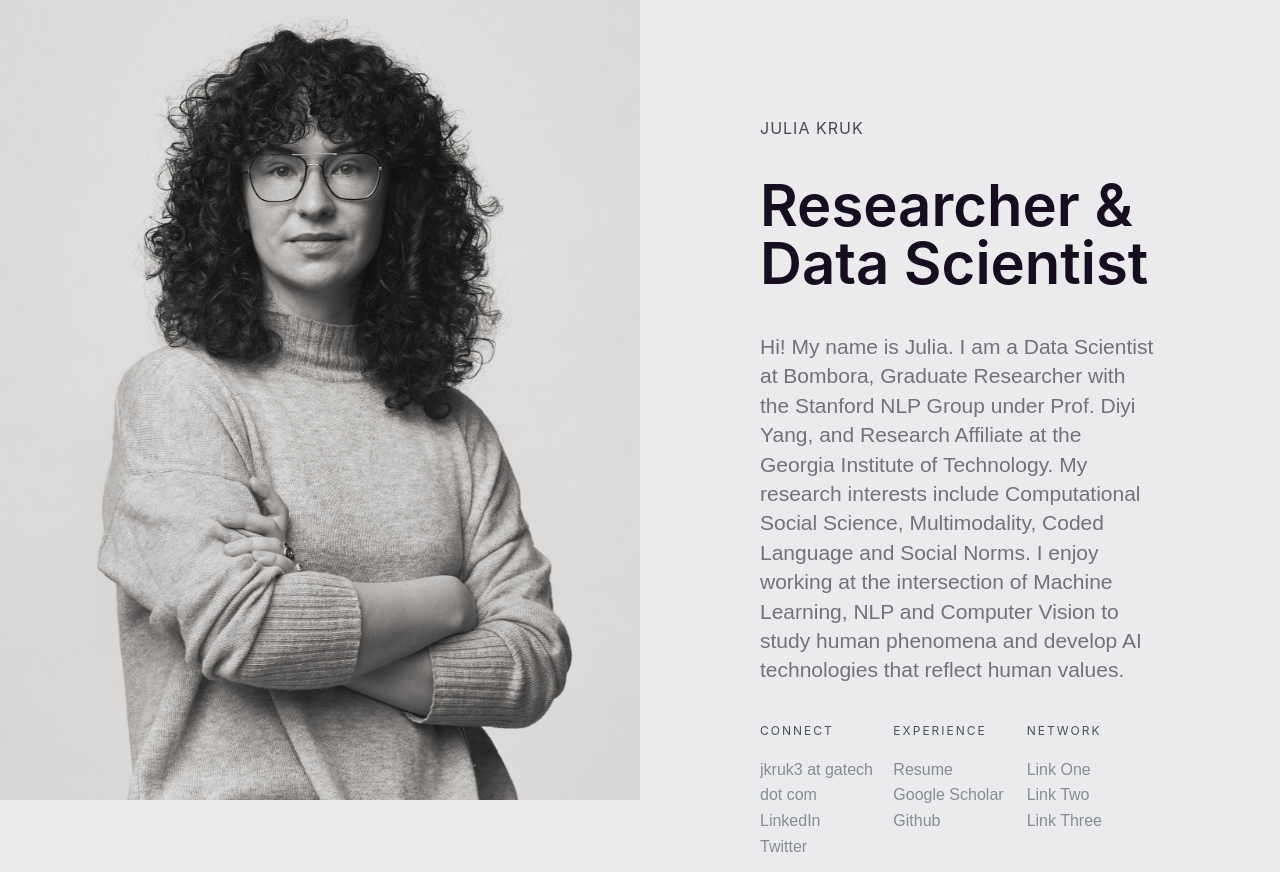
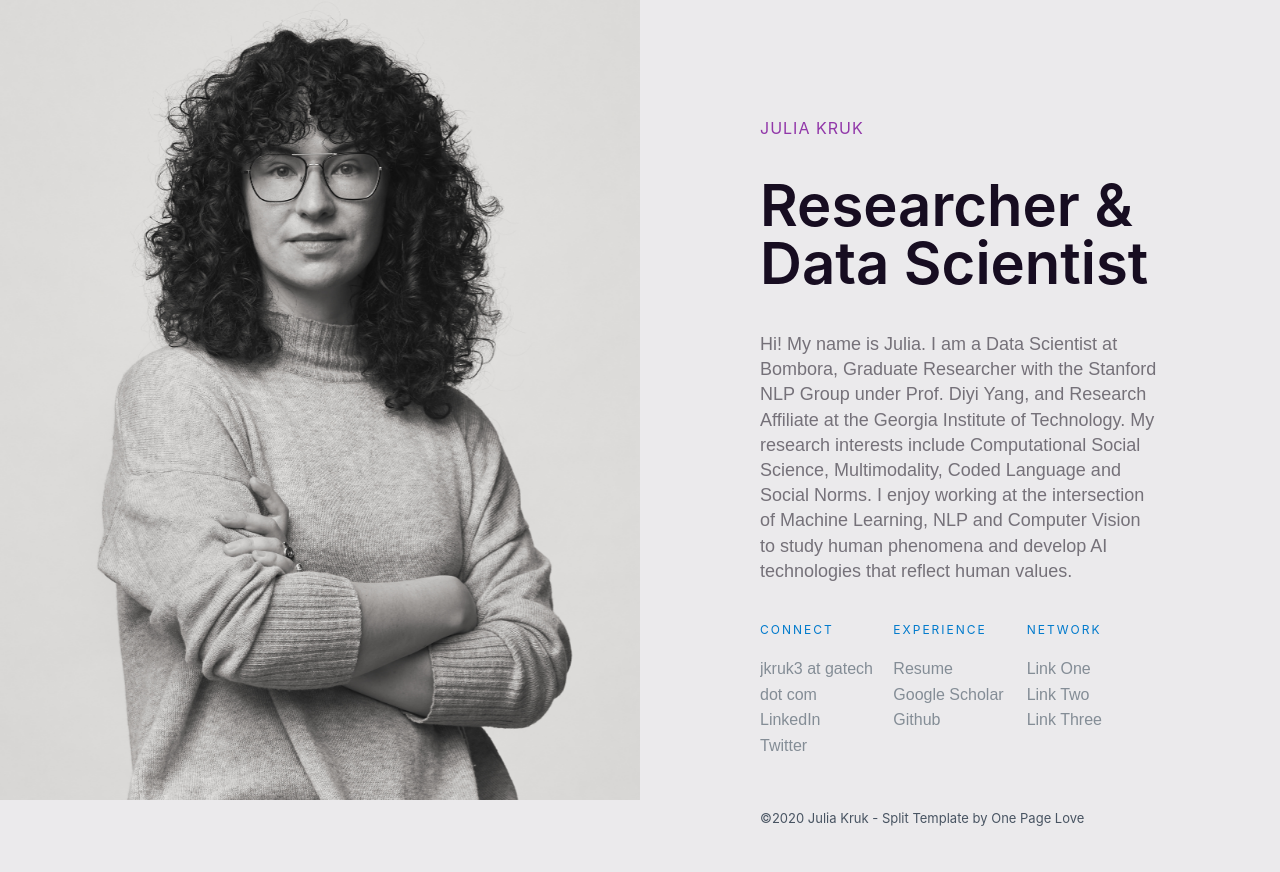
Before and after one commit to J-Kruk/J-Kruk.github.io, a plain HTML site: page index.html in a window 1280 px wide. Shown: the top 872 px of the page. Drawn offline with nearby package versions, Linux system fonts and the light colour scheme; a script that the page names is missing.

Commit message:
Updating chrome logo and CSS v1

```diff
--- a/css/split-opl.webflow.css
+++ b/css/split-opl.webflow.css
@@ -38,7 +38,7 @@ a {
 
 .name {
   margin-bottom: 40px;
-  color: #4d474e;
+  color: #9137A9;
   font-size: 16px;
   line-height: 100%;
   letter-spacing: 1px;
@@ -61,13 +61,14 @@ a {
   font-family: Lora, sans-serif;
   /* color: #848d96; */
   color: #757179;
-  font-size: 21px;
+  font-size: 18px;
   line-height: 140%;
 }
 
 .text-block-2 {
   margin-bottom: 20px;
-  color: #485462;
+  /* color: #485462; */
+  color: #007ACC;
   font-size: 12px;
   line-height: 12px;
   letter-spacing: 2px;
@@ -76,7 +77,7 @@ a {
 
 .list {
   font-family: Lora, sans-serif;
-  color: #848d96;
+  color: #757179;
   font-size: 16px;
   line-height: 160%;
 }
--- a/index.html
+++ b/index.html
@@ -15,7 +15,7 @@
   <!-- [if lt IE 9]><script src="https://cdnjs.cloudflare.com/ajax/libs/html5shiv/3.7.3/html5shiv.min.js" type="text/javascript"></script><![endif] -->
   <script
     type="text/javascript">!function (o, c) { var n = c.documentElement, t = " w-mod-"; n.className += t + "js", ("ontouchstart" in o || o.DocumentTouch && c instanceof DocumentTouch) && (n.className += t + "touch") }(window, document);</script>
-  <link href="images/jk_logo_2.png" rel="shortcut icon" type="image/x-icon">
+  <link href="images/jk_logo_1.png" rel="shortcut icon" type="image/x-icon">
   <link href="images/webclip.jpg" rel="apple-touch-icon">
   <style type="text/css">
     body {
```
